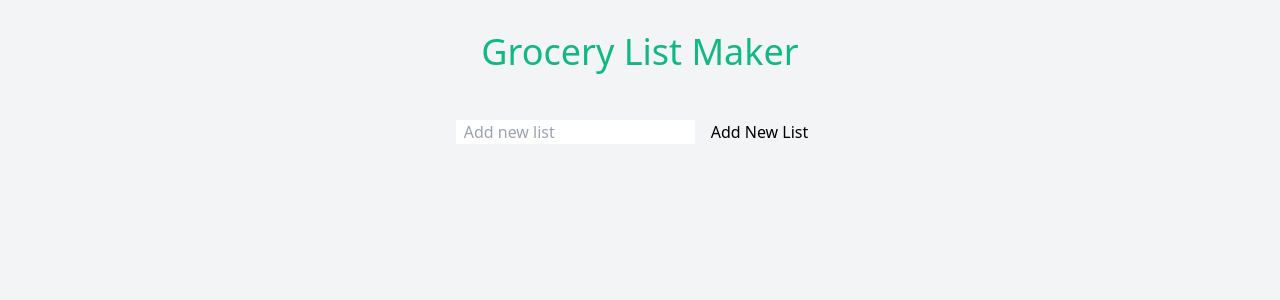
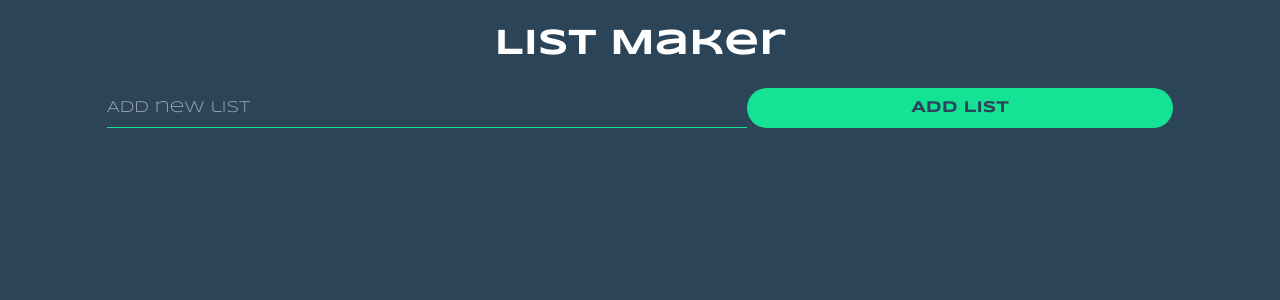
Before and after one commit to robertgbaptista/grocery-list, a React (Create React App) app: page / in a window 1280 px wide. Shown: the top 300 px of the page. Built offline with nearby package versions, Linux system fonts and the light colour scheme.

Commit message:
added styling to add list and whole document

```diff
--- a/src/Components/AddList.js
+++ b/src/Components/AddList.js
@@ -35,17 +35,19 @@ function AddList() {
 
     return (
         <div>
-            <form className="add-new-list" onSubmit={addNewList}>
-                <input className="pl-2"
+            <form className="flex flex-row justify-center" onSubmit={addNewList}>
+                <input className="w-1/2 bg-transparent border-b border-accent text-white
+                focus:bg-transparent focus:outline-none"
                     type="text"
                     name="item"
                     aria-label="Add new list"
                     placeholder="Add new list"
                     value={listName}
                     onChange={addListName}
+                    autoComplete="off"
                 />
-                <button type="submit" className="p-4">
-                    Add New List
+                <button type="submit" className="w-1/3 p-2 bg-accent text-primary font-bold rounded-full">
+                    Add List
                 </button>
             </form>
 
--- a/src/Components/App.js
+++ b/src/Components/App.js
@@ -1,14 +1,13 @@
 import React from 'react';
-import '../styles/App.css';
 import AddList from './AddList';
 
 class App extends React.Component {
 
   render() {
     return (
-      <div className="App">
-        <header className="app-header">
-          <div className="text-4xl font-medium text-green-500">Grocery List Maker</div>
+      <div className="bg-primary h-screen w-full font-syncopate">
+        <header className="app-header p-6 text-center">
+          <div className="text-4xl text-white font-bold">List Maker</div>
         </header>
 
         <AddList />
--- a/src/Components/List.js
+++ b/src/Components/List.js
@@ -47,9 +47,9 @@ function List(props) {
     }
 
     return (
-        <div className="p-6 max-w-sm mx-auto bg-white rounded-xl shadow-md flex items-center space-x-4">
+        <div className="mt-6 w-5/6 p-6 max-w-sm mx-auto bg-white rounded-xl shadow-md flex items-center space-x-4">
             <div className="flex-shrink-0">
-                <h3 className="text-xl font-medium text-black">{props.listName}</h3>
+                <h3 className="text-l font-medium text-black">{props.listName}</h3>
 
                 <button onClick={() => props.removeList(props.listName)} className="m-2 px-4 py-1 text-sm text-purple-600 font-semibold rounded-full border border-purple-200 hover:text-white hover:bg-purple-600 hover:border-transparent focus:outline-none focus:ring-2 focus:ring-purple-600 focus:ring-offset-2">
                     Remove List
--- a/src/index.css
+++ b/src/index.css
@@ -1,3 +1,5 @@
+@import url('https://fonts.googleapis.com/css2?family=Syncopate:wght@400;700&display=swap');
+
 @tailwind base;
 @tailwind components;
 @tailwind utilities;
--- a/src/styles/App.css
+++ /dev/null
@@ -1,11 +0,0 @@
-.App {
-  display: flex;
-  width: 100%;
-  position: relative;
-  flex-direction: column;
-  align-items: center;
-}
-
-.app-header {
-  padding: 2rem;
-}
--- a/tailwind.config.js
+++ b/tailwind.config.js
@@ -4,7 +4,13 @@ module.exports = {
   theme: {
     extend: {
       colors: {
-        primary: "#ff4800",
+        primary: "#2B4458",
+        secondary: "#3585A8",
+        accent: "#14E294",
+        emptyField: "#D5D2DD"
+      },
+      fontFamily: {
+        'syncopate': ['Syncopate', 'sans-serif']
       }
     },
   },
```
